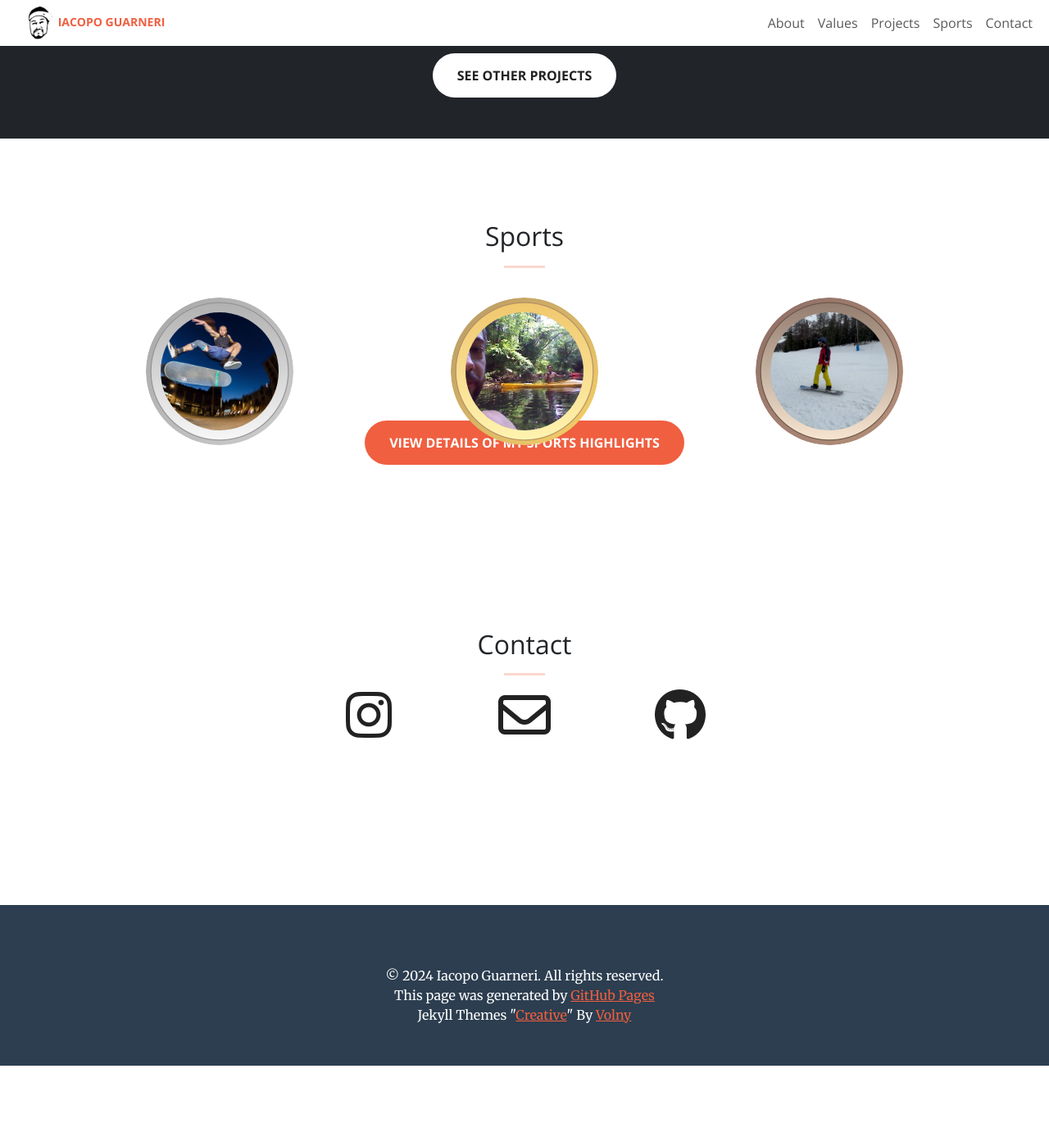
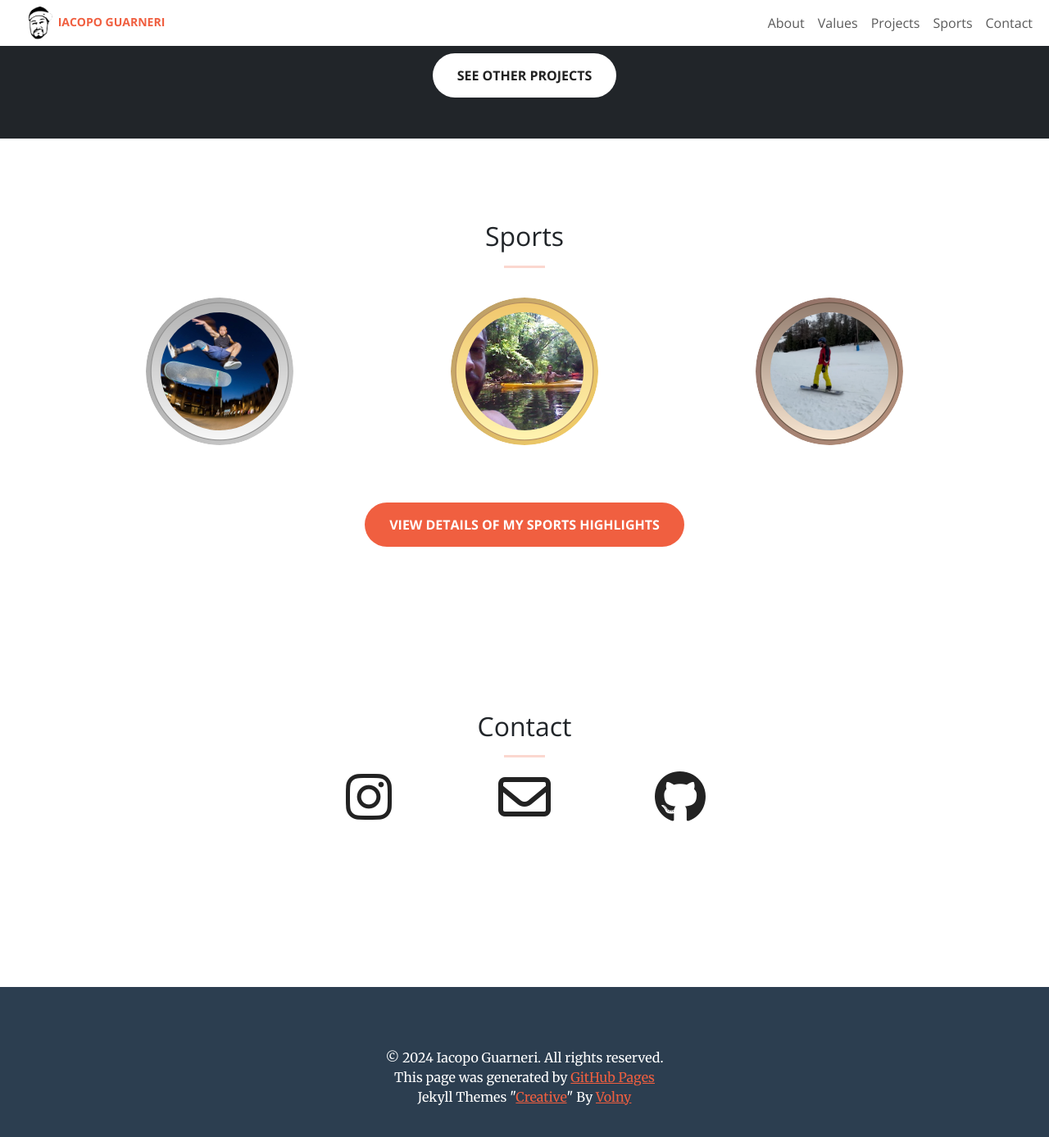
Before and after one commit to iacoposk8/iacoposk8.github.io, a Jekyll site: the page built from index.html, in a window 1280 px wide and 1400 px high, scrolled down 1630 px. Shown: the top 1387 px of the window at 82% size. Built offline with Jekyll 4.4.1, drawn with Linux system fonts in a browser that asks for light colours; before the commit the page ends 2930 px from its top, so only the background shows below that.

Commit message:
Update _base.scss

```diff
--- a/_sass/_base.scss
+++ b/_sass/_base.scss
@@ -434,3 +434,6 @@
 .animate-medal {
     transform: scale(1.5);
 }
+.sports-action-container{
+    margin-top:100px !important;
+}
```
